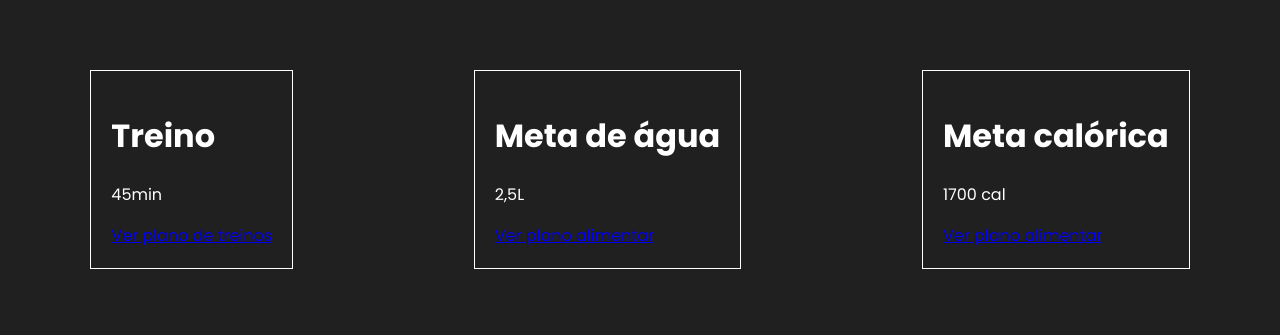
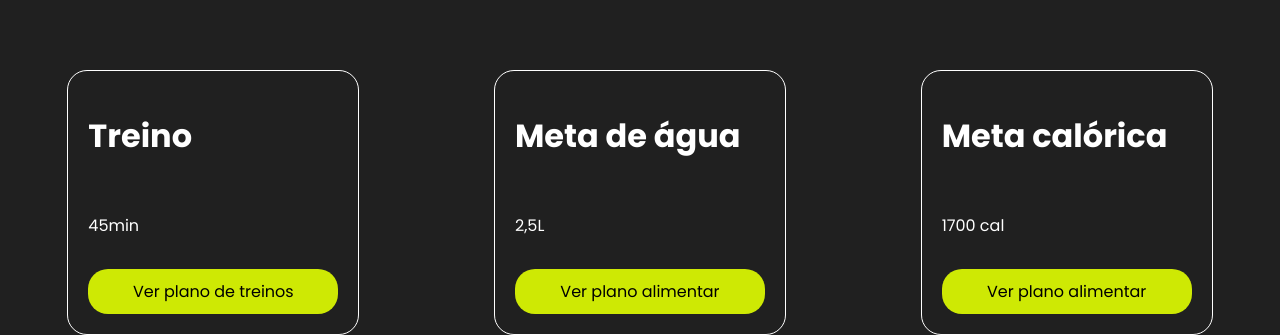
Before and after one commit to InMovePI/InMoveFront, a Vue app: page /dashboard in a window 1280 px wide. Shown: the part 758-1093 px from the top of the page. Before the commit the page ends 1027 px from the top, so only its background shows below. Built offline with nearby package versions, Linux system fonts and the light colour scheme; a web font is replaced by a local one.

Commit message:
feat: button

```diff
--- a/src/views/DashboardView.vue
+++ b/src/views/DashboardView.vue
@@ -49,6 +49,21 @@
 </template>
 
 <style scoped>
+.cards a{
+  color: black;
+  text-decoration: none;
+  background-color:rgb(206, 233, 4);
+  padding: 10px;
+  border-radius: 20px;
+  display: flex;
+  justify-content: center;
+  transition: 0.3s;
+}
+
+.cards a:hover{
+  background-color: rgb(180, 202, 12);
+}
+
 .cards{
   display: flex;
   justify-content: space-around;
@@ -56,9 +71,15 @@
   color: white;
 }
 
+
 .card1, .card2, .card3 {
     border: white solid 1px;
+    border-radius: 20px;
     padding: 20px;
+    width: 250px;
+    display: flex;
+    flex-direction: column;
+    gap: 15px;
 }
 
 body {
```
Also changed, not shown: 1 other file (tests, documents, lock files or other folders).
